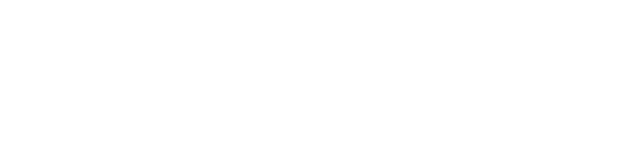
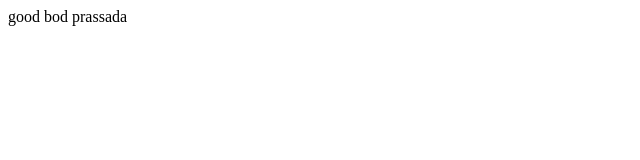
Before and after one commit to VINODLKY/vinodbnglr, a plain HTML site: page project/index.html in a window 1280 px wide. Shown: the whole page, without its empty margins (0-640 px from the left). Drawn offline with Linux system fonts and the light colour scheme.

Commit message:
Update index.html

```diff
--- a/project/index.html
+++ b/project/index.html
@@ -1 +1,3 @@
 <hi>
+good
+  bod prassada
```
